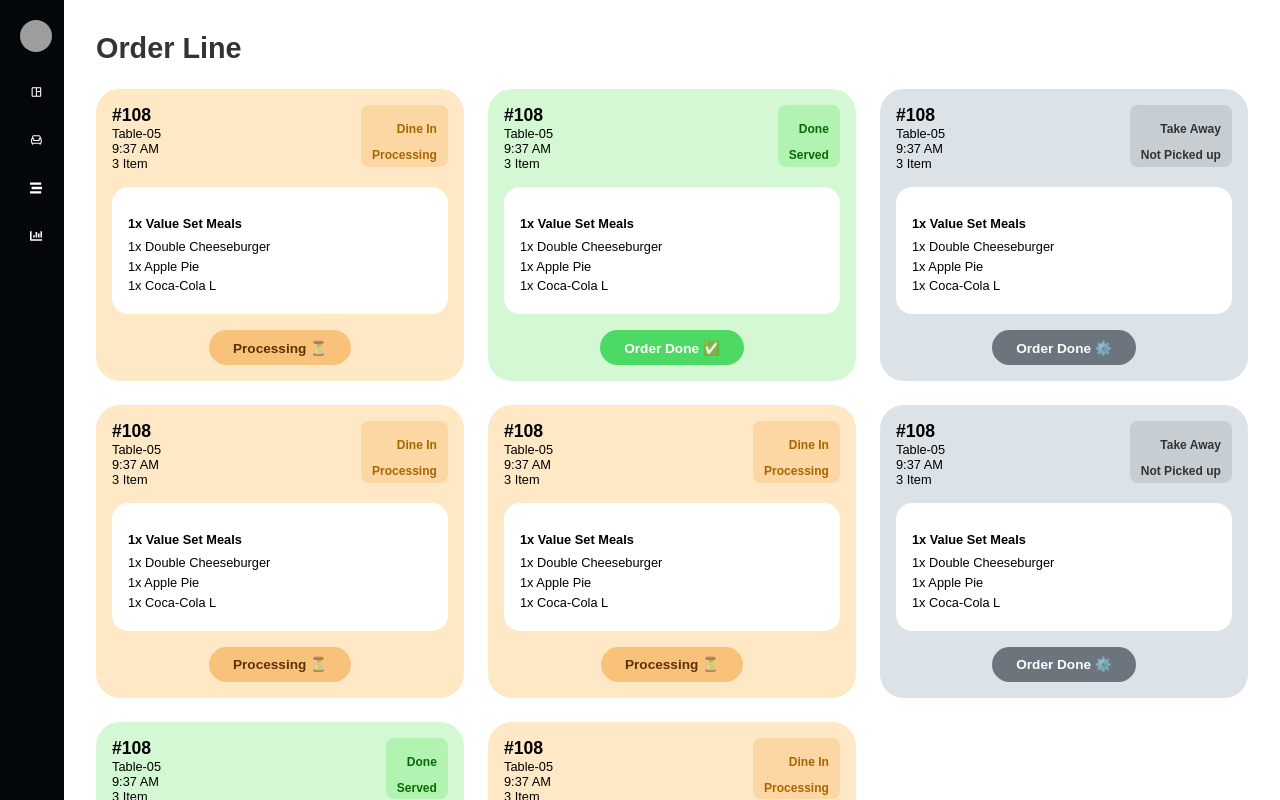
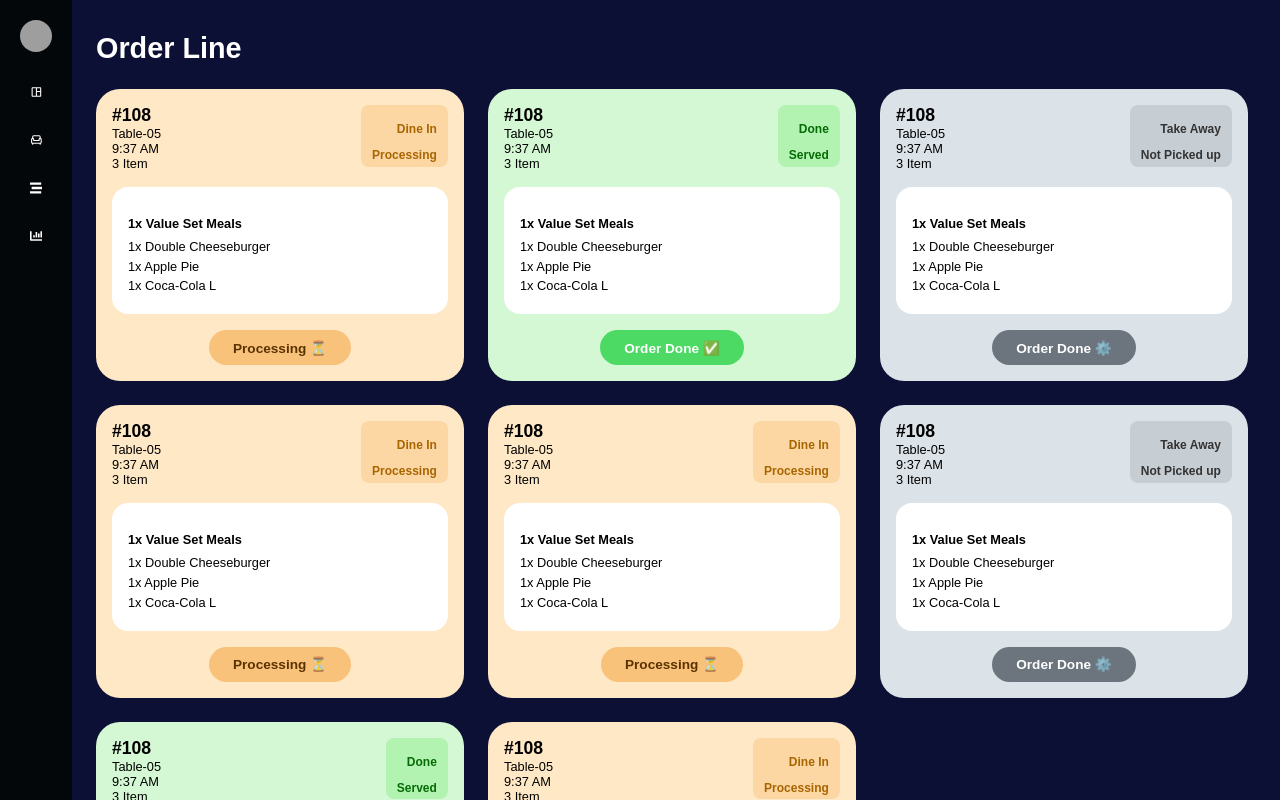
Before and after one commit to Sourav-Sharma-001/Final-Eva, a React (Vite) app in the folder Frontend/my-app/: page /orderLine in a window 1280 px wide. Built offline with nearby package versions, Linux system fonts and the light colour scheme; grey boxes are pictures that could not be loaded.

Commit message:
modified css

```diff
--- a/Frontend/my-app/src/Components/Pages/OrderLine/OrderLine.css
+++ b/Frontend/my-app/src/Components/Pages/OrderLine/OrderLine.css
@@ -9,7 +9,6 @@
 
 .order-line {
   font-family: "Arial", sans-serif;
-  background-color: #fff;
   padding: 2rem;
 }
 
@@ -17,7 +16,7 @@
   font-size: 1.8rem;
   font-weight: 700;
   margin-bottom: 1.5rem;
-  color: var(--font-color);
+  color: white;
 }
 
 .order-grid {
--- a/Frontend/my-app/src/Components/Pages/Tables/Tables.css
+++ b/Frontend/my-app/src/Components/Pages/Tables/Tables.css
@@ -24,7 +24,7 @@
   margin: 0 0 0.75rem 0; /* 18px → 0.75rem */
   font-weight: 600;
   font-size: 1.8rem; /* 40px → 1.8rem */
-  color: #4a4a4a;
+  color: white;
 }
 
 /* grid */
```
